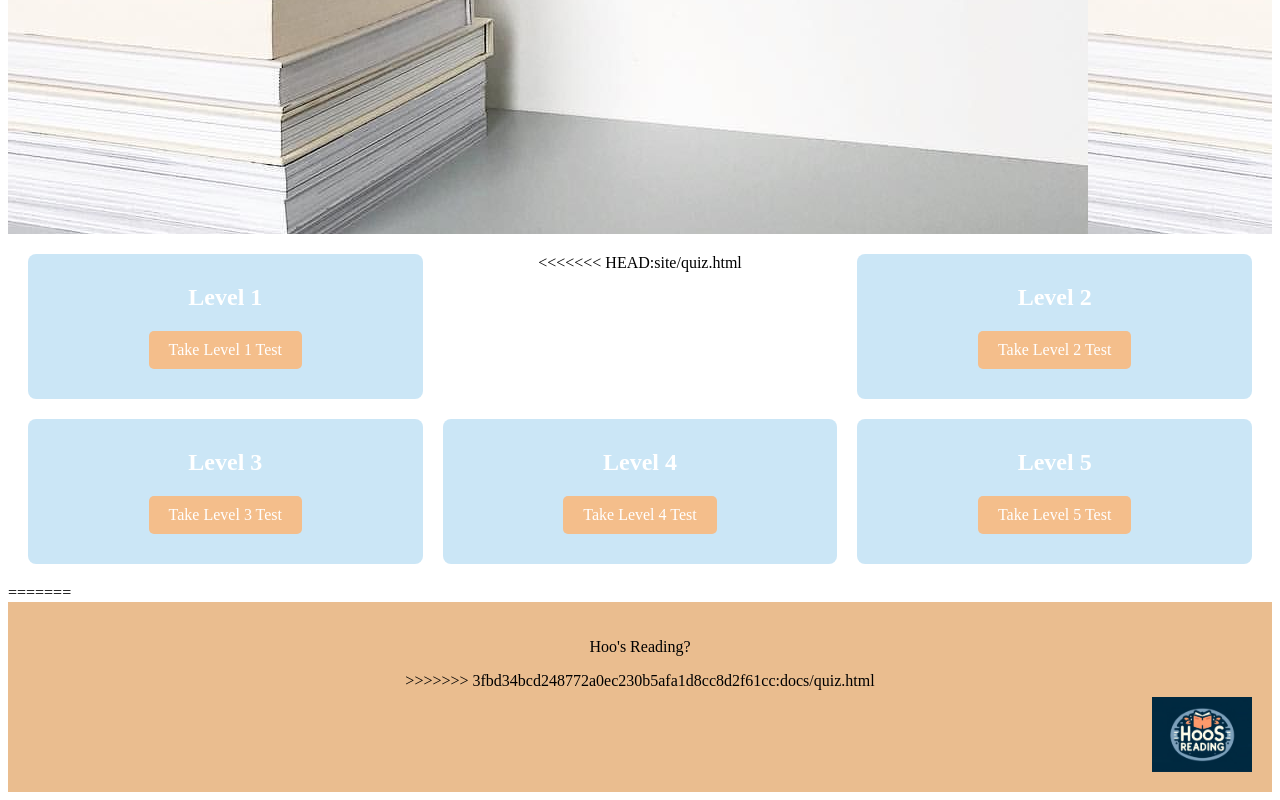
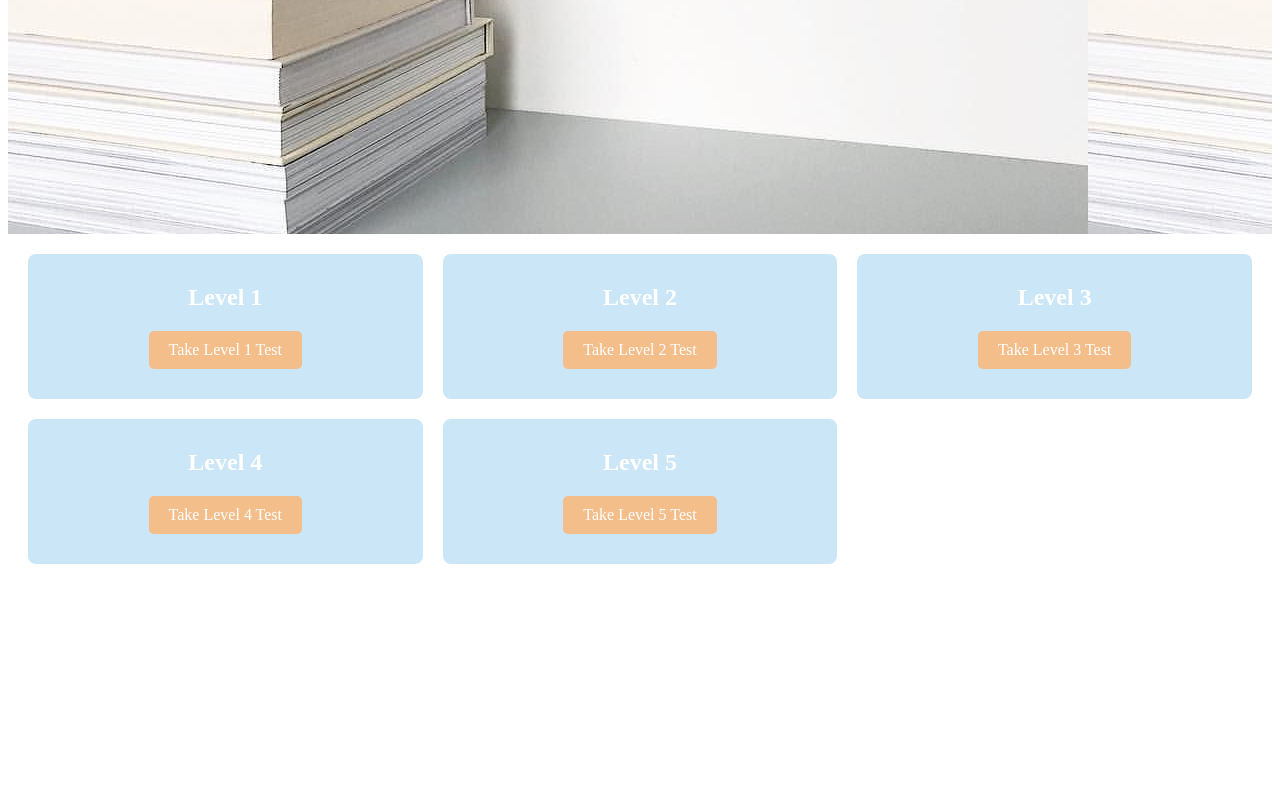
Before and after one commit to aliparslan/hoosreading, a browser extension: page docs/quiz.html in a window 1280 px wide. Shown: the part 1036-1836 px from the top of the page. After the commit the page ends 1628 px from the top, so only its background shows below. Drawn offline with Linux system fonts and the light colour scheme.

Commit message:
quiz.html

```diff
--- a/docs/quiz.html
+++ b/docs/quiz.html
@@ -3,7 +3,7 @@
 <head>
     <meta charset="UTF-8">
     <meta name="viewport" content="width=device-width, initial-scale=1.0">
-    <title>Quiz - Find Your Reading Level</title>
+    <title>HoosReading - Quiz</title>
     <link rel="stylesheet" href="style.css">
 </head>
 <body>
@@ -24,7 +24,6 @@
         <h2>Level 1</h2>
         <a href="quiz.html?level=1" class="level-link">Take Level 1 Test</a>
     </div>
-<<<<<<< HEAD:site/quiz.html
     <div class="level" style="background-color: rgba(198, 228, 245, 0.9);">
         <h2>Level 2</h2>
         <a href="quiz.html?level=2" class="level-link">Take Level 2 Test</a>
@@ -44,11 +43,7 @@
         <a href="quiz.html?level=5" class="level-link">Take Level 5 Test</a>
     </div>
 
-
-
 </div>
-
-
 
     <div id="quiz-container">
         <div id="comprehension-paragraph" class="comprehension-paragraph">
@@ -58,14 +53,8 @@
         <div id="quiz-questions" class="quiz-questions">
             <!-- The quiz questions will be loaded here by quiz.js -->
         </div>
-=======
-
-    <!-- Include your footer here -->
-    <div class="footer-container">
-        <p>Hoo's Reading?</p>
-        <img src="logo.png" alt="Logo" class="footer-logo"> <!-- Replace with your image path -->
->>>>>>> 3fbd34bcd248772a0ec230b5afa1d8cc8d2f61cc:docs/quiz.html
     </div>
 
+    <script src="quiz.js"></script>
 </body>
 </html>
```
Also changed, not shown: 1 other file.
